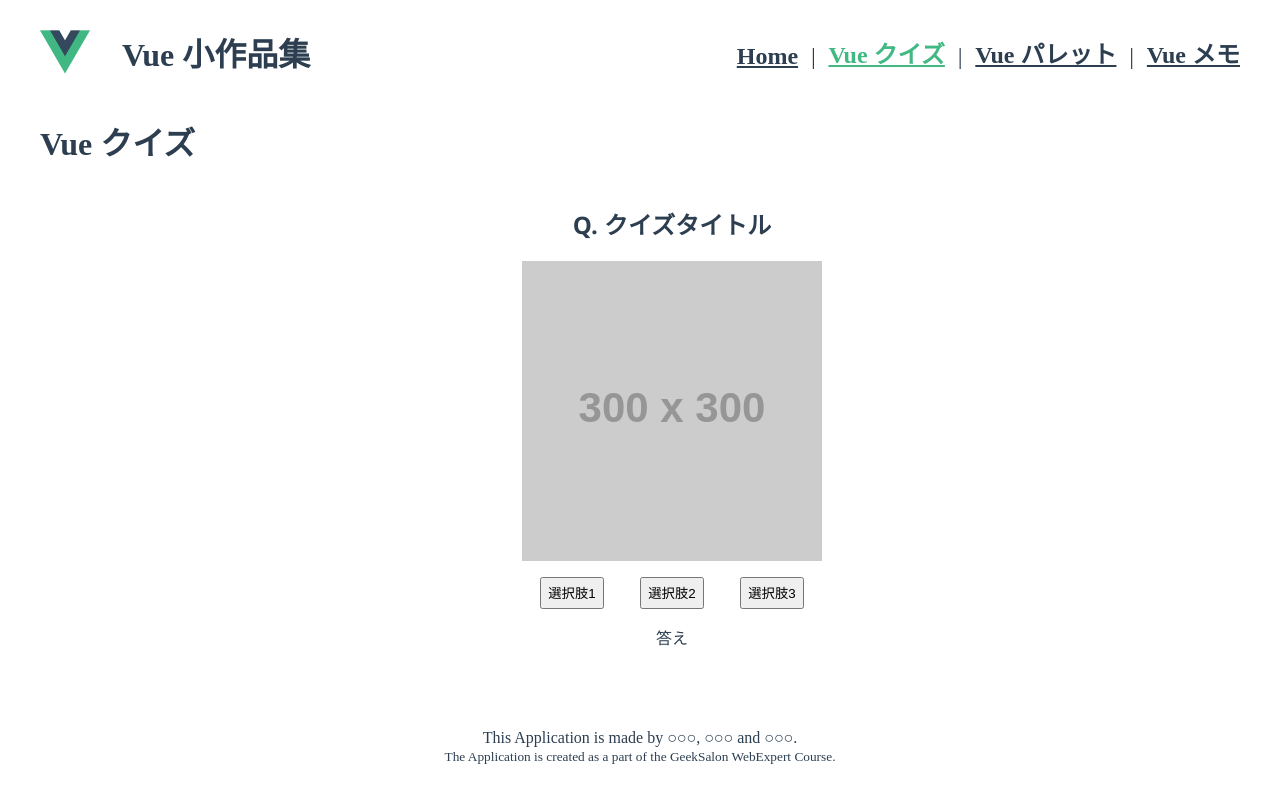
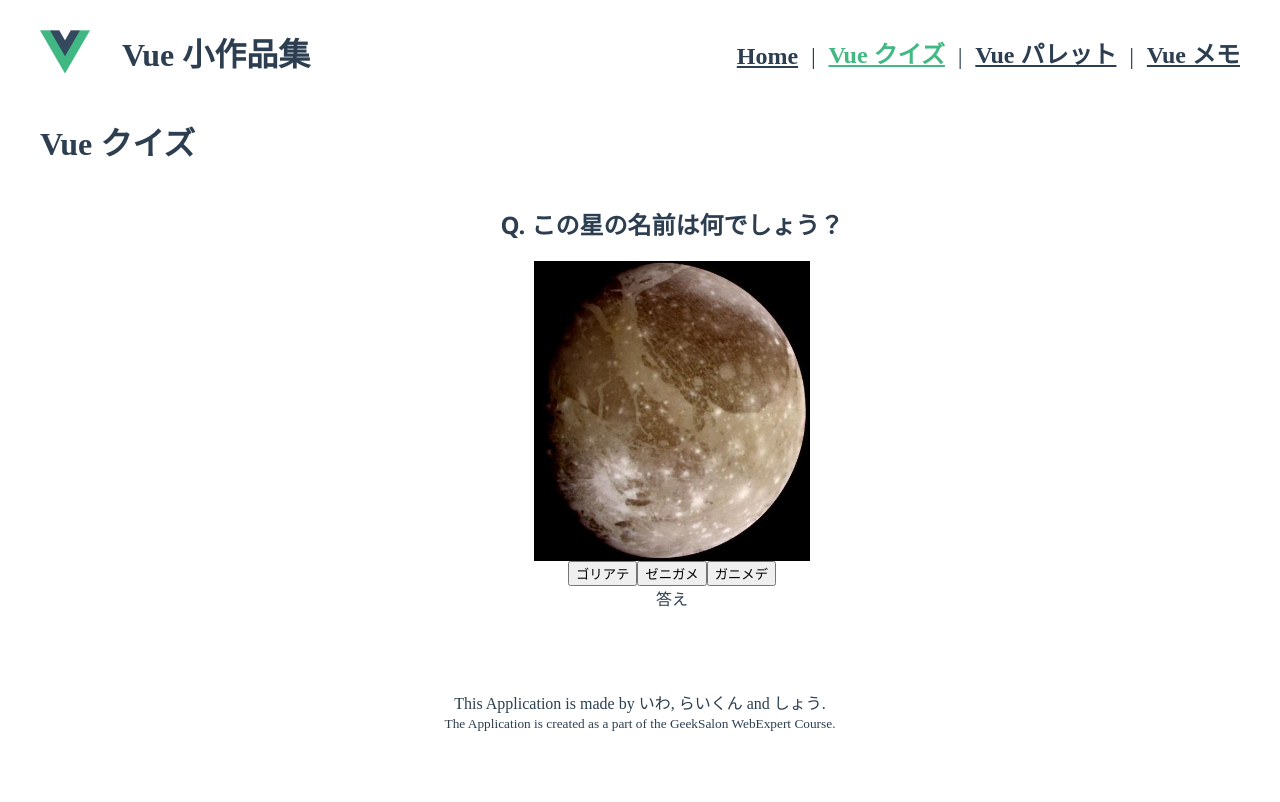
Before and after one commit to webex20-team-2/demo-team-app, a Vue app: page /quiz in a window 1280 px wide. Shown: the top 802 px of the page. Built offline with nearby package versions, Linux system fonts and the light colour scheme.

Commit message:
クイズ作成をしました。
フッターに作成者の名前を入れました。

```diff
--- a/src/components/Footer.vue
+++ b/src/components/Footer.vue
@@ -2,7 +2,7 @@
   <footer class="footer">
     <div>
       This Application is made by
-      <span class="names">○○○, ○○○ and ○○○</span>.
+      <span class="names">いわ, らいくん and しょう</span>.
     </div>
     <small
       >The Application is created as a part of the GeekSalon WebExpert
--- a/src/views/QuizApp.vue
+++ b/src/views/QuizApp.vue
@@ -1,29 +1,46 @@
 <template>
   <h1>Vue クイズ</h1>
   <div class="app">
-    <h2>Q. {{ "クイズタイトル" }}</h2>
-    <img
-      class="quiz-image"
-      src="https://via.placeholder.com/300x300"
-      alt="クイズタイトル"
-    />
-    <div class="container">
-      <button>
-        {{ "選択肢1" }}
+    <h2>Q. {{ "この星の名前は何でしょう？" }}</h2>
+    <img class="quiz-image" src="../assets/Ganymede.jpg" alt="クイズタイトル" />
+    <div id="container">
+      <button v-on:click="cho1()">
+        {{ choi1 }}
       </button>
-      <button>
-        {{ "選択肢2" }}
+      <button v-on:click="cho2()">
+        {{ choi2 }}
       </button>
-      <button>
-        {{ "選択肢3" }}
+      <button v-on:click="cho3()">
+        {{ choi3 }}
       </button>
     </div>
-    <div>{{ "答え" }}</div>
+    <div>{{ ans }}</div>
   </div>
 </template>
 
 <script>
-export default {}
+export default {
+  data() {
+    return {
+      choi1: "ゴリアテ",
+      choi2: "ゼニガメ",
+      choi3: "ガニメデ",
+      ans: "答え",
+    }
+  },
+  methods: {
+    cho1() {
+      this.ans =
+        "残念！ゴリアテは、旧約聖書に登場するダビデに石で殺される巨人だよ。"
+    },
+    cho2() {
+      this.ans = "残念！ゼニガメは、クサガメまたはニホンイシガメの幼体だよ。"
+    },
+    cho3() {
+      this.ans = "正解！ガニメデは、木星の第三惑星だよ！"
+    },
+  },
+}
 </script>
 
 <style>
```
Also changed, not shown: src/assets/Ganymede.jpg (added).
